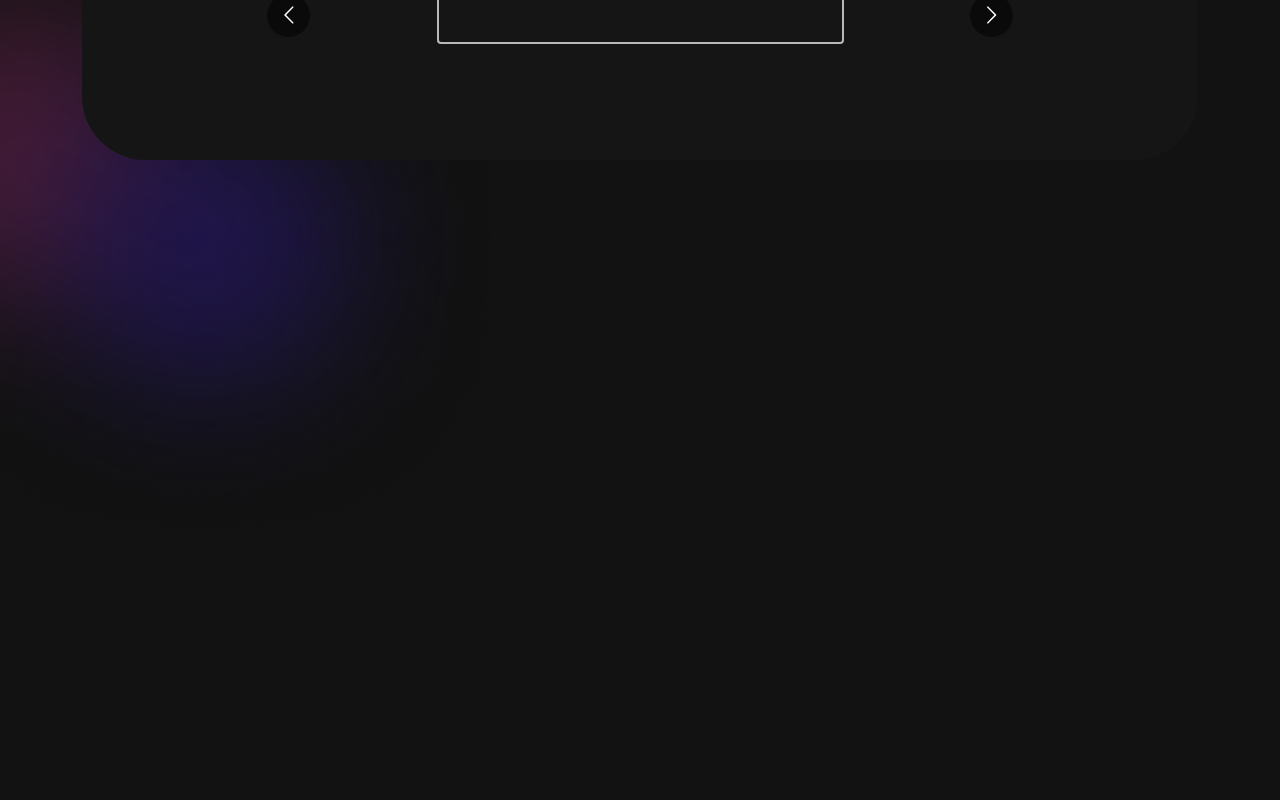
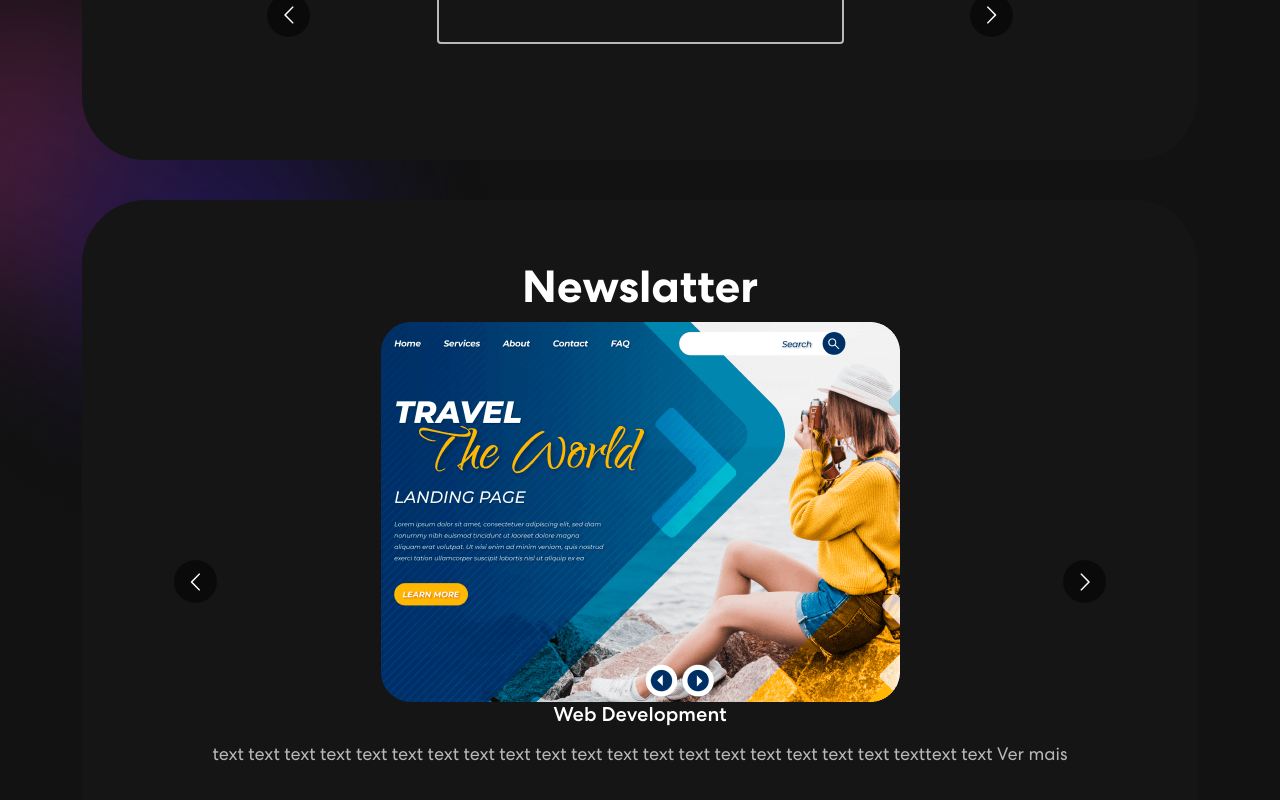
Before and after one commit to Samuel-Amancio-Santos/q-lab, a React (Create React App) app: page / in a window 1280 px wide. Shown: the part 1018-1818 px from the top of the page. Before the commit the page ends 1568 px from the top, so only its background shows below. Built offline with nearby package versions, Linux system fonts and the light colour scheme.

Commit message:
finalChanges

```diff
--- a/src/App.css
+++ b/src/App.css
@@ -135,7 +135,7 @@
   width: 0%;
   height: 100%;
   position: absolute;
-  background-color: #fff;
+  background-color: #ffffff;
   left: 0;
   top: 0;
   z-index: -1;
@@ -300,3 +300,29 @@
   width: 40%;
   z-index: -4;
 }
+
+
+/************ Newsletter ************/
+
+.newsletter {
+  padding: 50px 0 50px 0;
+  position: relative;
+}
+.newsletter-bx {
+  background: #151515;
+  border-radius: 64px;
+  text-align: center;
+  padding: 60px 50px;
+  margin-top: -60px;
+}
+
+.newsletter h2 {
+	font-size: 45px;
+	font-weight: 700;
+}
+.newsletter p {
+    color: #B8B8B8;
+    font-size: 18px;
+    line-height: 1.5em;
+    margin: 14px 0 75px 0;
+}
--- a/src/App.js
+++ b/src/App.js
@@ -5,6 +5,7 @@
 
 import 'bootstrap/dist/css/bootstrap.min.css'
 import { Skills } from './components/Skills';
+import { Newsletter } from './components/Newslatter';
 
 function App() {
   return (
@@ -12,6 +13,7 @@
         <NavBar />
         <Banner />
         <Skills />
+        <Newsletter />
 
     </div>
   );
--- /dev/null
+++ b/src/components/Newslatter.js
@@ -0,0 +1,79 @@
+import { Col, Container, Row } from "react-bootstrap"
+import Carousel from "react-multi-carousel";
+import "react-multi-carousel/lib/styles.css";
+import projImg1 from "../assets/img/project-img1.png";
+import projImg2 from "../assets/img/project-img2.png";
+import projImg3 from "../assets/img/project-img3.png";
+
+export const Newsletter = () => {
+
+    const responsive = {
+        superLargeDesktop: {
+          // the naming can be any, depends on you.
+          breakpoint: { max: 4000, min: 3000 },
+          items: 2
+        },
+        desktop: {
+          breakpoint: { max: 3000, min: 1024 },
+          items: 2
+        },
+        tablet: {
+          breakpoint: { max: 1024, min: 464 },
+          items: 1
+        },
+        mobile: {
+          breakpoint: { max: 464, min: 0 },
+          items: 1
+        }
+      };
+
+
+
+
+    return (
+        <section className="newsletter" id="newsletter">
+        <Container>
+            <Row>
+                <Col>
+                    <div className="newsletter-bx">
+
+                        <h2>
+                            Newslatter
+                        </h2>
+                        <Carousel responsive={responsive} infinite={true} className="newsletter-slider">
+
+                        <div className="item-newsl">
+                                <img src={projImg1} alt="Image" />
+                                <h5>Web Development</h5>
+                                <p> text text text text text text text text
+                                text text text text text text text text text text
+                                text texttext text  <span>Ver mais</span>
+                                </p>
+                            </div>
+                            <div className="item-newsl">
+                                <img src={projImg2} alt="Image" />
+                                <h5>Brand Identity</h5>
+                                <p> text text text text text text text text
+                                text text text text text text text text text text
+                                text texttext text  <span>Ver mais</span>
+                                </p>
+                            </div>
+                            <div className="item-newsl">
+                                <img src={projImg3} alt="Image" />
+                                <h5>Logo Design</h5>
+                                <p> text text text text text text text text
+                                text text text text text text text text text text
+                                text texttext text  <span>Ver mais</span>
+                                </p>
+                            </div>
+                        </Carousel>
+
+                    </div>
+                </Col>
+            </Row>
+        </Container>
+
+    </section>
+
+    )
+}
```
Also changed, not shown: src/components/Time.js (added).
